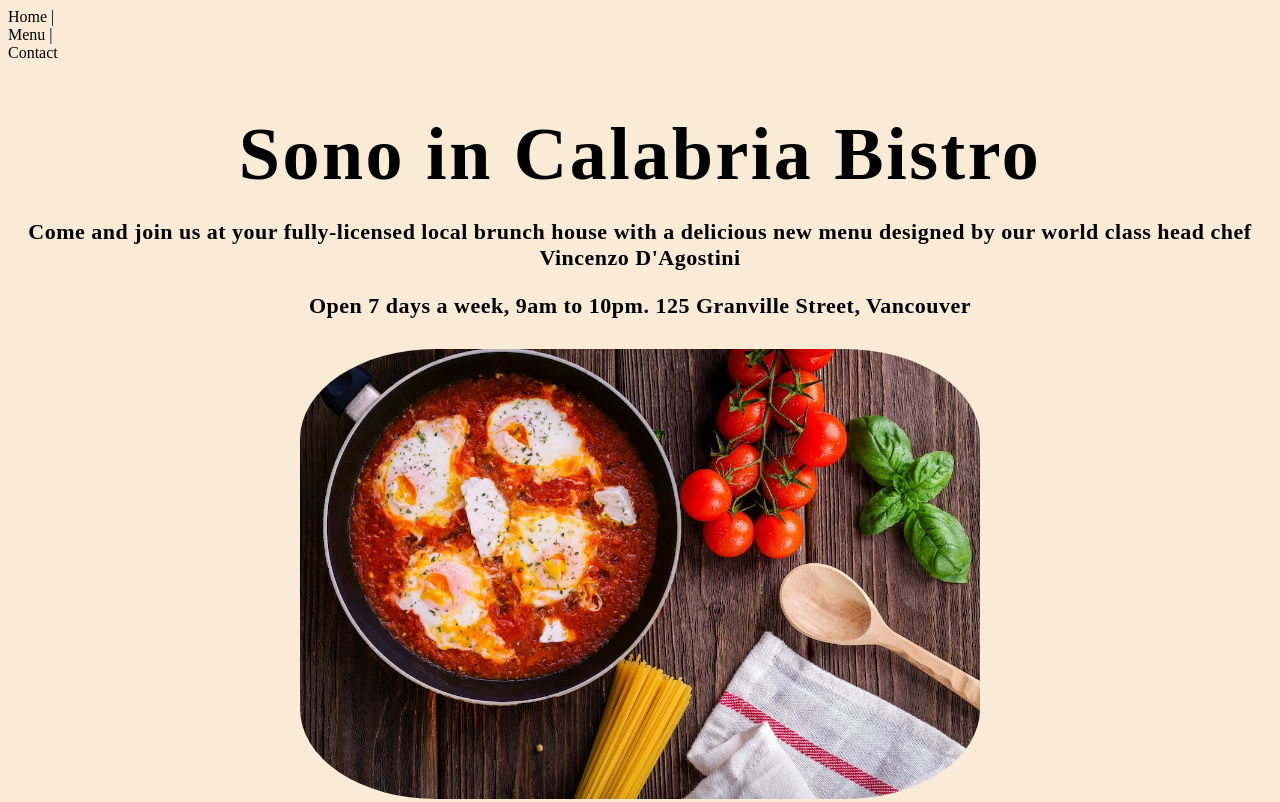
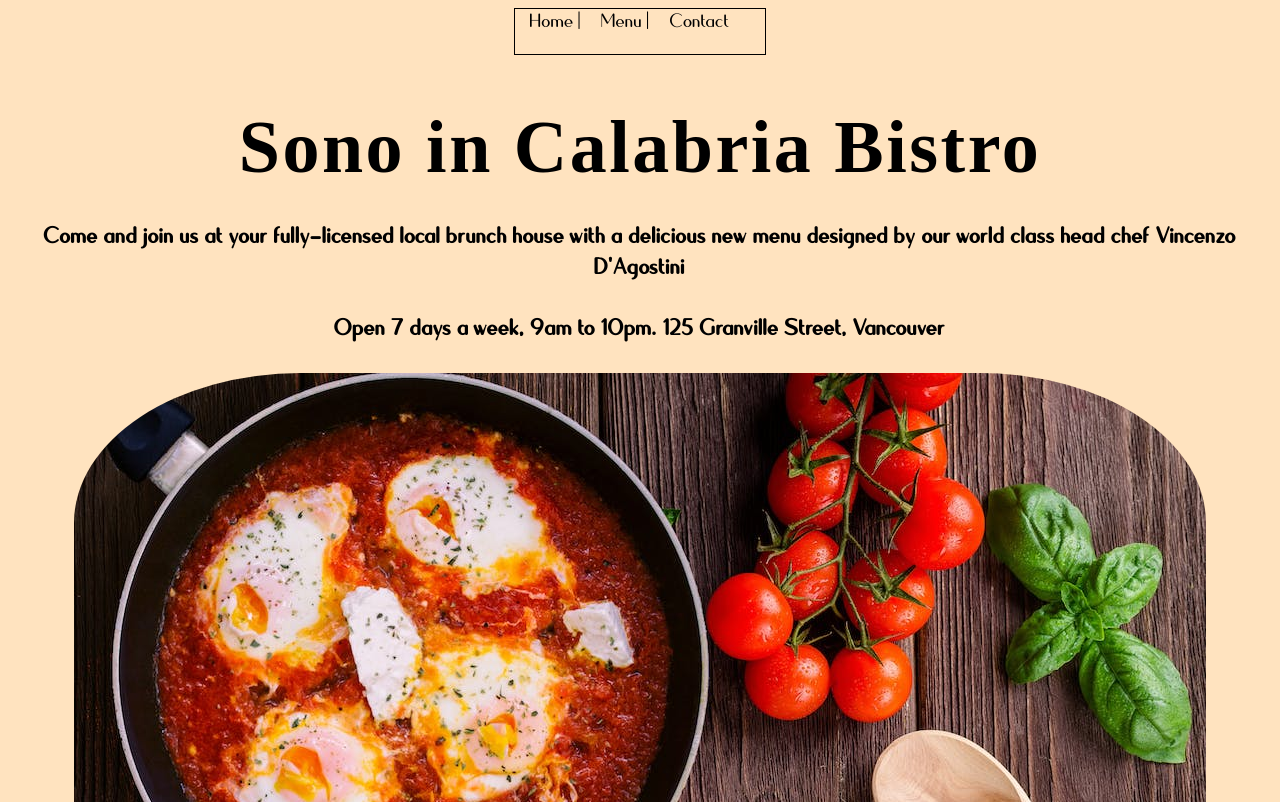
Before and after one commit to YousufRab/Restaurant_page, a website built with webpack: page dist/index.html in a window 1280 px wide. Shown: the top 802 px of the page. Built offline with nearby package versions, Linux system fonts and the light colour scheme; files whose address does not match are found by name.

Commit message:
Add selector for .home, .menu and contact classes and set height, font size, font family and margin right properties

```diff
--- a/src/style.css
+++ b/src/style.css
@@ -1,13 +1,17 @@
 @font-face {
     font-family: 'MyFont';
-    src: url(./cafe-francoise.otf),
-    url(./pretty-good.ttf);
+    src: url(./cafe-francoise.otf);
     font-style: normal;
-    font-weight: 500;
+    font-weight: 300;
+}
+@font-face {
+    font-family: 'MyFont2';
+    src: url(./Quesha.ttf);
+    font-style: normal;
 }
 
 body {
-    background-color: antiquewhite;
+    background-color: rgb(255, 227, 191);
 }
 
 h1 {
@@ -19,15 +23,34 @@ h1 {
 
 p {
     text-align: center;
-    font-size: 22px;
+    font-size: 30px;
     letter-spacing: 0.5px;
+    font-family: 'MyFont2';
 }
 
 .foodImg {
     margin-top: 30px;
-    height: 450px;
     border-radius: 20%;
     display: block;
     margin-left: auto;
     margin-right: auto;
 }
+
+.home, .menu, .contact {
+    height: 50px;
+    font-size: 26px;
+    font-family: 'MyFont2';
+    margin-right: 20px;
+}
+
+.tabContainer {
+    width: 250px;
+    height: 45px;
+    border: 1px solid black;
+    text-align: center;
+    justify-content: center;
+    align-items: center;
+    display: flex;
+    margin-left: auto;
+    margin-right: auto;
+}
```
